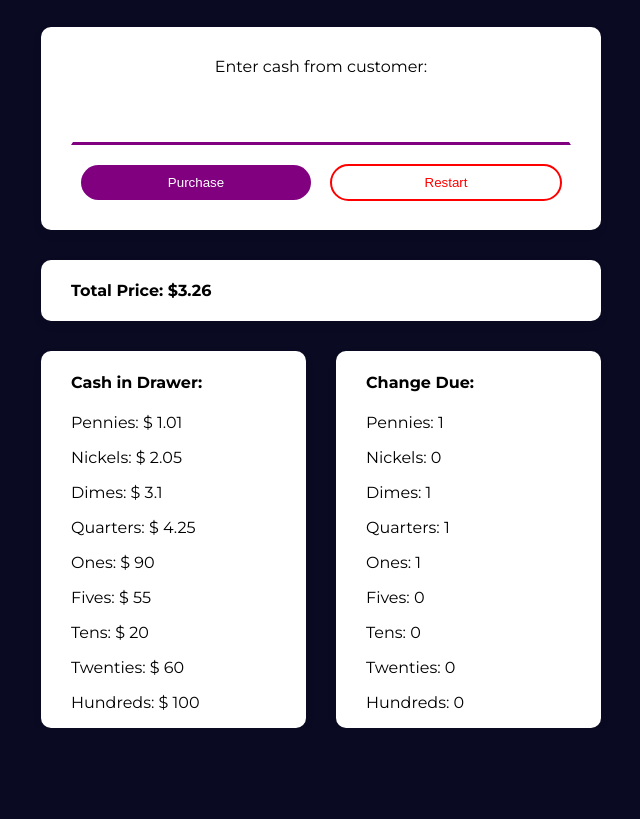
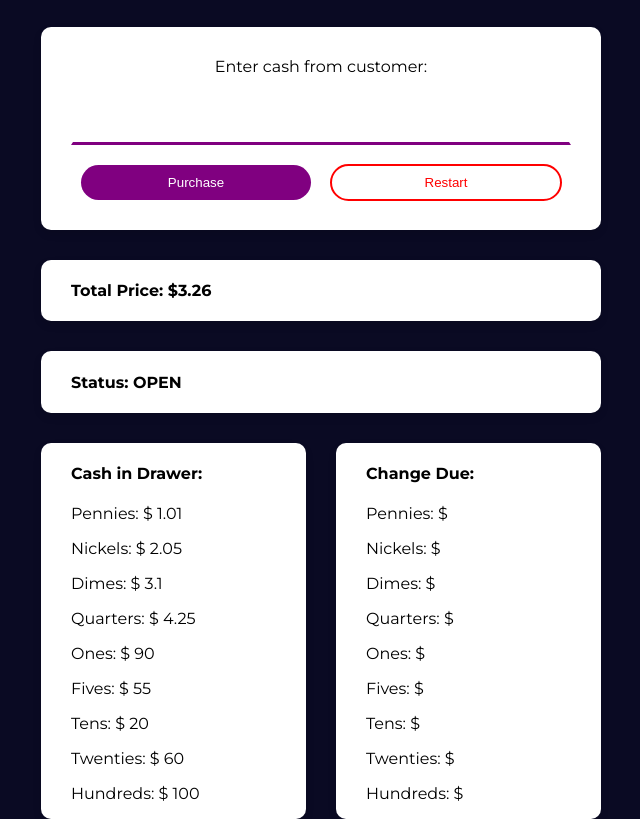
Before and after one commit to charmxyz/cash-register, a plain HTML site: page index.html in a window 1280 px wide. Shown: the part 115-934 px from the top of the page, without its empty margins (319-959 px from the left). Before the commit the page ends 843 px from the top, so only its background shows below. Drawn offline with Linux system fonts and the light colour scheme.

Commit message:
update fe

```diff
--- a/index.html
+++ b/index.html
@@ -22,6 +22,9 @@
     <div id="total-price-text">
         <h4>Total Price: $3.26</h4>
     </div>
+    <div id="status-text">
+        <h4>Status: OPEN</h4>
+    </div>
     <div id="cash-and-change">
         <div id="change-drawer">
             <div>
@@ -44,15 +47,15 @@
         <div id="change-due">
             <h4>Change Due:</h4>
             <div id="change-due-text">
-                <p><span>Pennies:</span> 1</p>
-                <p><span>Nickels:</span> 0</p>
-                <p><span>Dimes:</span> 1</p>
-                <p><span>Quarters:</span> 1</p>
-                <p><span>Ones:</span> 1</p>
-                <p><span>Fives:</span> 0</p>
-                <p><span>Tens:</span> 0</p>
-                <p><span>Twenties:</span> 0</p>
-                <p><span>Hundreds:</span> 0</p>
+                <p><span>Pennies:</span> $ <span id="pennies-change"></span></p>
+                <p><span>Nickels:</span> $ <span id="nickels-change"></span></p>
+                <p><span>Dimes:</span> $ <span id="dimes-change"></span></p>
+                <p><span>Quarters:</span> $ <span id="quarters-change"></span></p>
+                <p><span>Ones:</span> $ <span id="ones-change"></span></p>
+                <p><span>Fives:</span> $ <span id="fives-change"></span></p>
+                <p><span>Tens:</span> $ <span id="tens-change"></span></p>
+                <p><span>Twenties:</span> $ <span id="twenties-change"></span></p>
+                <p><span>Hundreds:</span> $ <span id="hundreds-change"></span></p>
             </div>
     </div>
     </div>
--- a/styles.css
+++ b/styles.css
@@ -111,3 +111,15 @@ body {
     max-width: 500px;
     margin-top: 30px;
 }
+
+#status-text {
+    background-color: #ffffff;
+    color: #000000;
+    border-radius: 10px;
+    padding-left: 30px;
+    padding-right: 30px;
+    box-shadow: 0 4px 8px rgba(0,0,0,0.1);
+    width: 100%;
+    max-width: 500px;
+    margin-top: 30px;
+}
```
